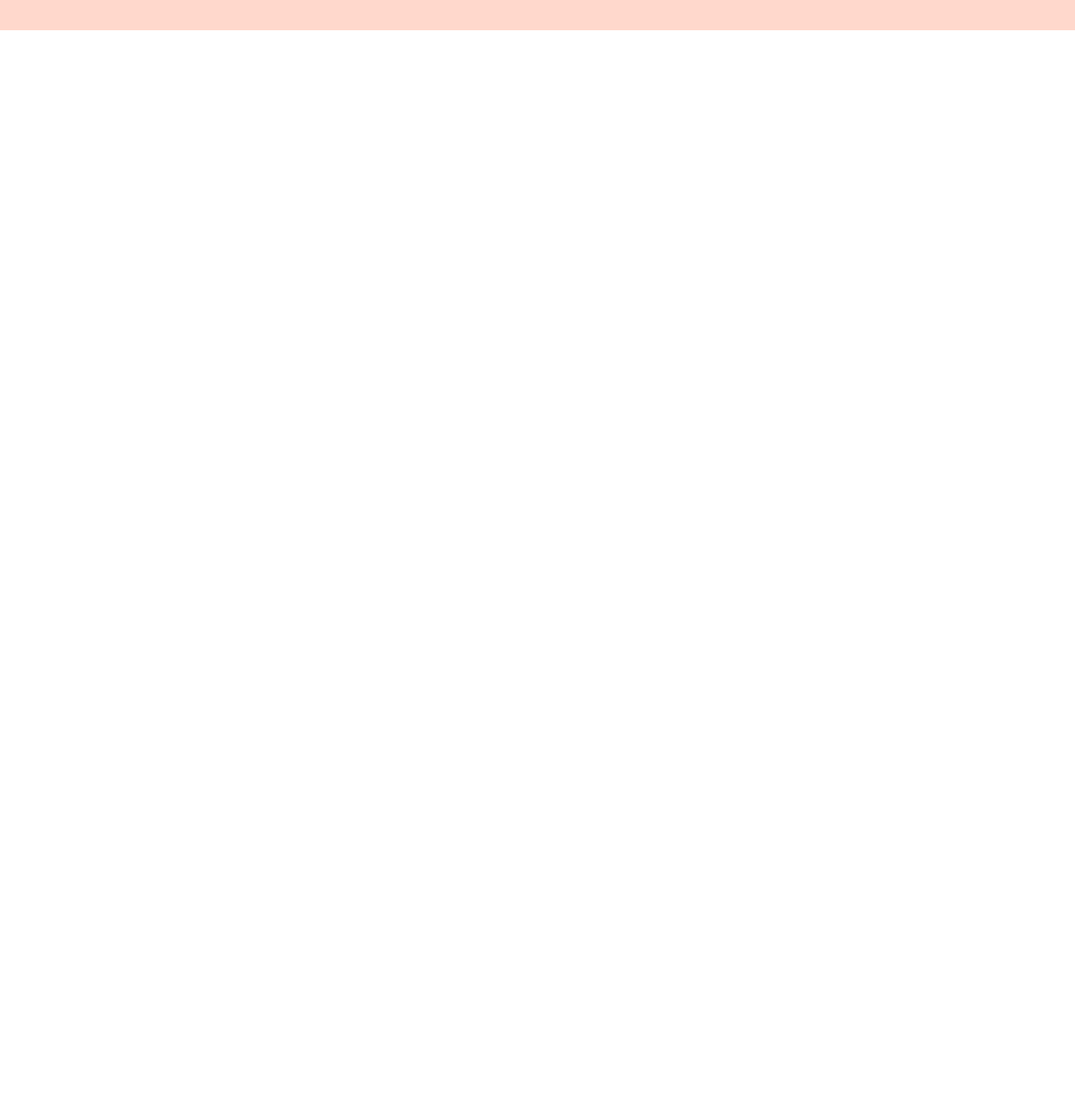
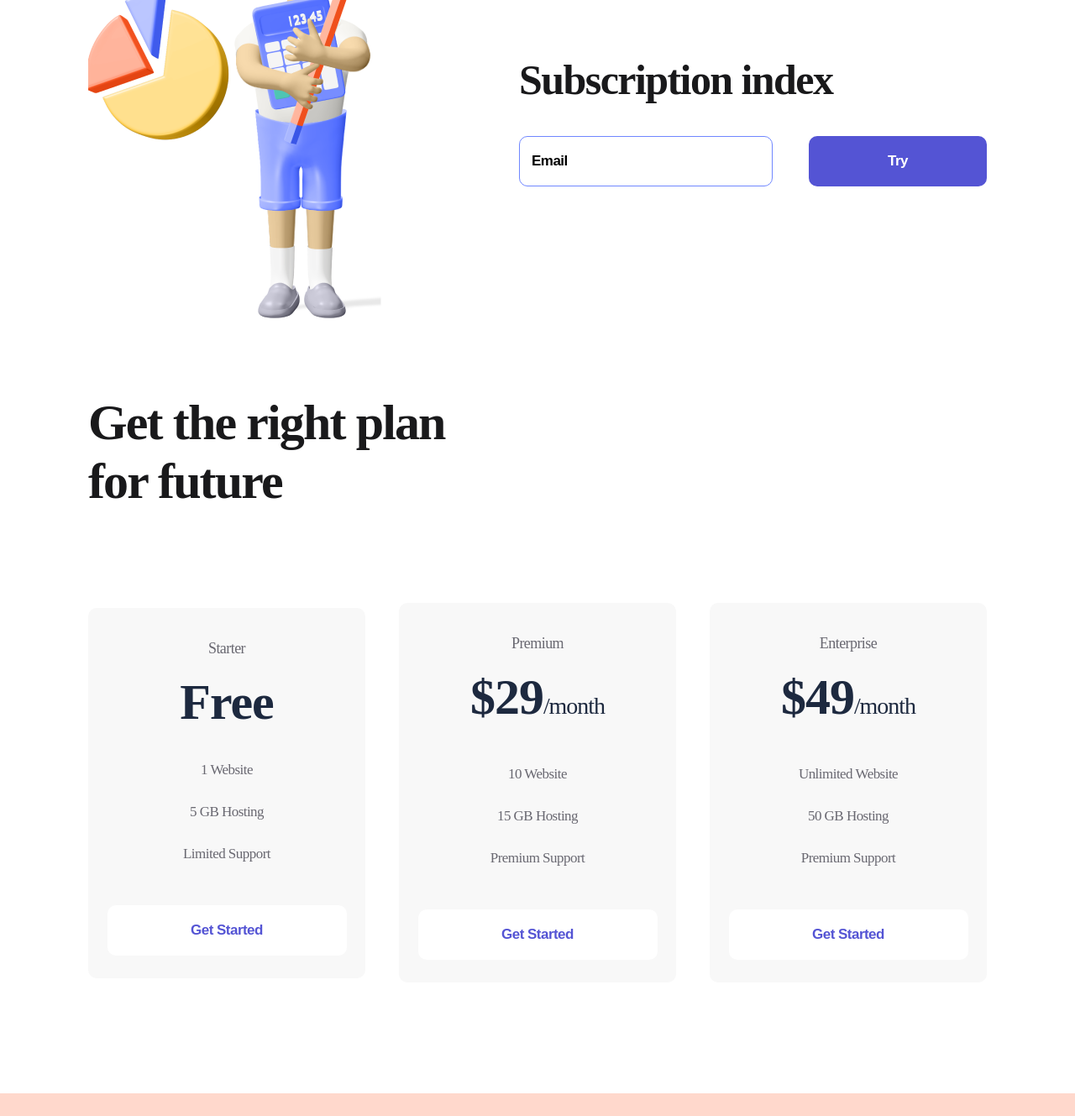
Before and after one commit to Skit9/logoipsum, a plain HTML site: page index.html in a window 1280 px wide. Shown: the part 957-2286 px from the top of the page at 84% size. Before the commit the page ends 993 px from the top, so only its background shows below. Drawn offline with Linux system fonts and the light colour scheme.

Commit message:
Add files via upload

```diff
--- a/index.html
+++ b/index.html
@@ -65,6 +65,78 @@
                 <img src="./img/firstmen.png" alt="firstmen">
             </div>
         </section>
+        <section class="container subscribe">
+            <div>
+                <img src="./img/secondmen.png" alt="secondmen">
+            </div>
+            <div>
+                <h2 class="subscribe_title">
+                    Subscription index
+                </h2>
+                <form>
+                    <input class="input" type="email" placeholder="Email">
+                    <button class="button button_violet">
+                        Try
+                    </button>
+                </form>
+            </div>
+        </section>
+        <section class="container plan">
+            <h2 class="plan_title">
+                Get the right plan for future
+            </h2>
+            <div class="plan_flex">
+                <div class="item">
+                    <p class="item_text">
+                        Starter
+                    </p>
+                    <h3 class="item_title">
+                        Free
+                    </h3>
+                    <ul>
+                        <li class="item_li">1 Website</li>
+                        <li class="item_li">5 GB Hosting</li>
+                        <li class="item_li">Limited Support</li>
+                    </ul>
+                    <button class="button button_item">
+                        Get Started
+                    </button>
+                </div>
+                <div class="item">
+                    <p class="item_text">
+                        Premium
+                    </p>
+                    <h3 class="item_title">
+                        $29<span>/month</span>
+                    </h3>
+                    <ul>
+                        <li class="item_li">10 Website</li>
+                        <li class="item_li">15 GB Hosting</li>
+                        <li class="item_li">Premium Support</li>
+                    </ul>
+                    <button class="button button_item">
+                        Get Started
+                    </button>
+                </div>
+                <div class="item">
+                    <p class="item_text">
+                        Enterprise
+                    </p>
+                    <h3 class="item_title">
+                        $49<span>/month</span>
+                    </h3>
+                    <ul>
+                        <li class="item_li">Unlimited Website</li>
+                        <li class="item_li">50 GB Hosting</li>
+                        <li class="item_li">Premium Support</li>
+                    </ul>
+                    <button class="button button_item">
+                        Get Started
+                    </button>
+                </div>
+
+            </div>
+        </section>
         <footer class="footer">
             <div class="container footer_flex">
                 <div>
--- a/style/style.css
+++ b/style/style.css
@@ -15,7 +15,7 @@
     padding: 38px 0 48px;
 }
 
-.header_flex, .footer_flex, .about{
+.header_flex, .footer_flex, .about, .subscribe, .plan_flex{
     display:flex;
     justify-content: space-between;
     align-items: center;
@@ -111,5 +111,116 @@
 }
 
 .footer{
-    53px 0;
+    padding: 53px 0;
 }
+
+.subscribe{
+    margin-bottom: 85px;
+}
+
+.subscribe_title{
+        font-weight: 700;
+        font-size: 50px;
+        line-height: 57px;
+        letter-spacing: -1.56316px;
+        color: #19191B;
+        margin-bottom: 38px;
+}
+
+.input{
+    width: 302px;
+    height: 60px;
+    border-radius: 10px;
+    border: 1px solid #7087FF;
+    padding-left: 14px;
+    box-sizing: border-box;
+    margin-right: 39px;
+}
+
+.input::placeholder, .input{
+        font-weight: 700;
+        font-size: 17px;
+        line-height: 22px;
+        letter-spacing: -0.531474px;
+        color: #000000;
+}
+
+.input:focus{
+    outline: none;
+}
+
+.plan{
+    margin-bottom: 132px;
+}
+
+.plan_title{
+        font-weight: 700;
+        font-size: 60px;
+        line-height: 70px;
+        letter-spacing: -1.87579px;
+        color: #19191B;
+        max-width: 504px;
+        margin-bottom: 110px;
+}
+
+.item{
+    width: 330px;
+    background: #F8F8F8;
+    border-radius: 10px;
+    text-align: center;
+    padding: 34px 0 27px;
+}
+
+.item:hover{
+        transition: 500ms;
+        background: #FF7143;
+        box-shadow: 0px 32px 34px rgba(255, 112, 59, 0.317827);
+}
+
+.item_text{
+        font-weight: 400;
+        font-size: 18px;
+        line-height: 28px;
+        text-align: center;
+        letter-spacing: -0.562737px;
+        color: #696871;
+}
+
+.item:hover .item_text, .item:hover .item_title, .item:hover .item_li{
+    color: white;
+    transition: 500ms;
+}
+
+.item_title{
+        font-weight: 700;
+        font-size: 60px;
+        line-height: 56px;
+        letter-spacing: -1.03448px;
+        color: #1D293F;
+        margin: 22px 0 28px;
+}
+
+.item_title span{
+    font-size: 28px;
+}
+
+.item_li{
+        list-style: none;
+        font-size: 17px;
+        line-height: 50px;
+        letter-spacing: -0.531474px;
+        color: #696871;
+}
+
+.button_item{
+    width: 285px;
+    background: white;
+    color: #5454D4;
+    margin-top: 36px;
+}
+
+.item:hover .button_item{
+    background: #9F3919;
+    color: white;
+    transition: 500ms
+}
```
Also changed, not shown: img/secondmen.png (added).
